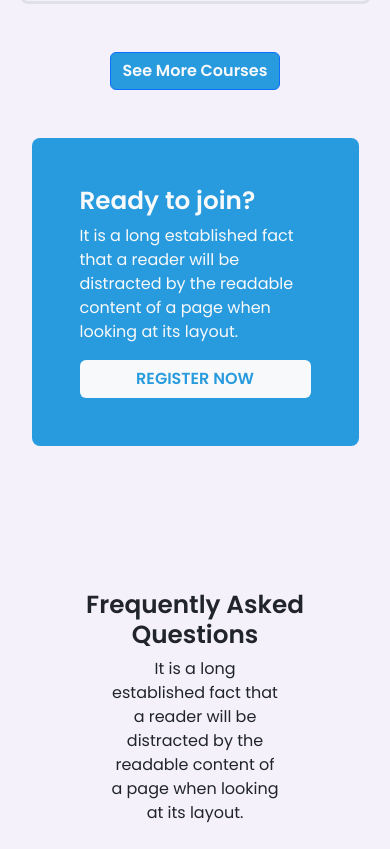
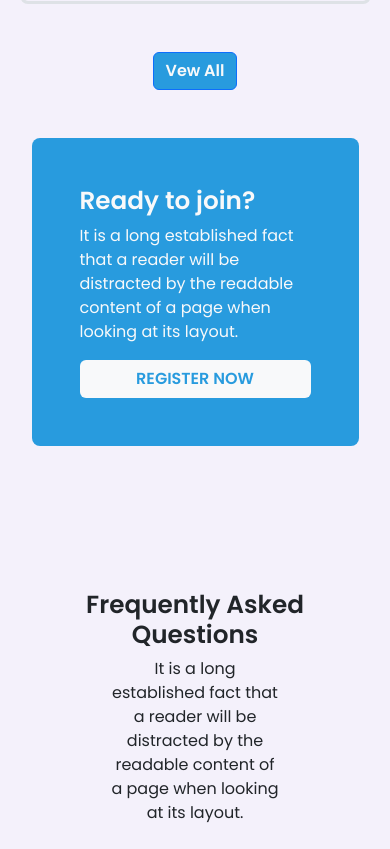
Before and after one commit to codewithmahadihasan/pro-education, a plain HTML site: page index.html in a window 390 px wide. Shown: the part 3937-4786 px from the top of the page. Drawn offline with nearby package versions, Linux system fonts and the light colour scheme.

Commit message:
button added

```diff
--- a/index.html
+++ b/index.html
@@ -322,9 +322,14 @@
           </div>
         </div>
       </section>
-      <div class="text-center">
+      <div class="text-center d-lg-block d-md-none d-none">
         <button class="btn btn-primary baground fw-semibold text-light">
           See More Courses
+        </button>
+      </div>
+      <div class="text-center d-lg-none d-md-block d-block">
+        <button class="btn btn-primary baground fw-semibold text-light">
+          Vew All
         </button>
       </div>
       <!-- Course Box Model End  -->
```
